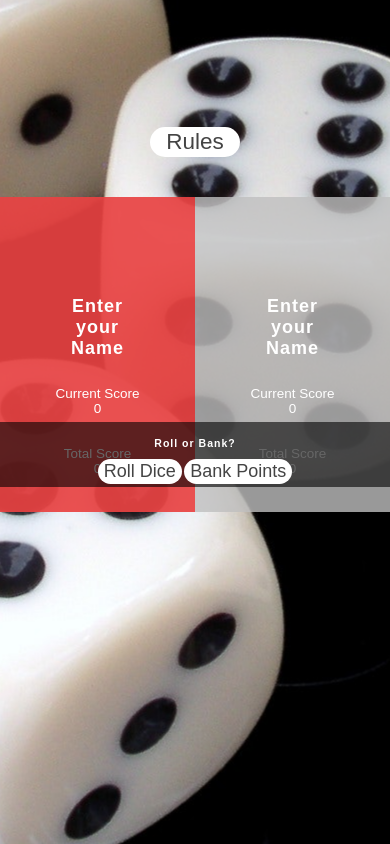
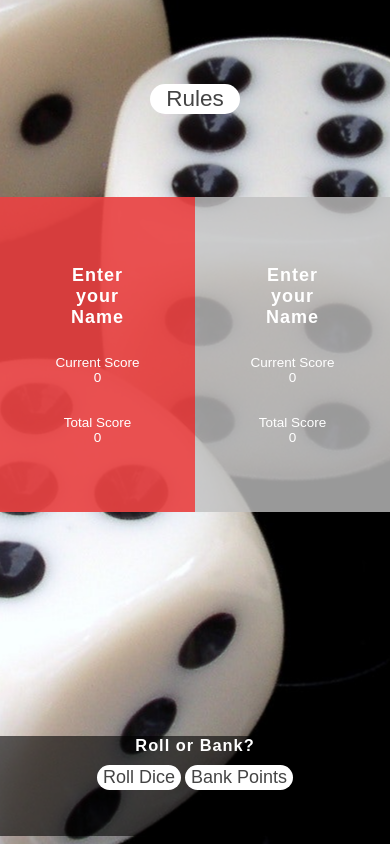
Before and after one commit to StephenB92/dice-game, a plain HTML site: page index.html in a window 390 px wide. Drawn offline with Linux system fonts and the light colour scheme; a web font is replaced by a local one.

Commit message:
Finalise media queries. Update README.md with deployment and testing sections.

```diff
--- a/assets/css/style.css
+++ b/assets/css/style.css
@@ -20,7 +20,7 @@ body {
 main {
     position: relative;
     width: 100%;
-    height: 50%;
+    /* height: 50%; */
     top: 25%;
     background-color: rgba(192, 192, 192, 0.8);
     border-radius: 100px;
@@ -33,7 +33,7 @@ From Zero to Expert", Modal Window Section for Code used to create and style the
 "rules" modal window */
 
 .show-rules {
-    top: 15%;
+    top: 10%;
     position: absolute;
     left: 50%;
     transform: translateX(-50%);
@@ -113,7 +113,6 @@ From Zero to Expert", Modal Window Section for Code used to create and style the
     text-align: center;
     font-size: 2rem;
     letter-spacing: 1px;
-    margin-top: 7rem;
     margin-bottom: 3rem;
     cursor: pointer;
 }
@@ -149,7 +148,6 @@ From Zero to Expert", Modal Window Section for Code used to create and style the
 
 .player-total {
     font-size: 1.5rem;
-    margin-bottom: auto;
     text-align: center;
 }
 
@@ -212,10 +210,8 @@ From Zero to Expert", Modal Window Section for Code used to create and style the
     display: inline-block;
     text-align: center;
     width: 100%;
-    height: 150px;
-    padding-top: 15px;
-    position: absolute;
-    bottom: 16.2%;
+    bottom: 1%;
+    position: fixed;
 }
 
 .controls h3 {
@@ -242,6 +238,10 @@ From Zero to Expert", Modal Window Section for Code used to create and style the
 /* Media Queries for screens smaller than 680px */
 
 @media screen and (max-width: 680px) {
+    html {
+        font-size: 10px;
+    }
+
     .button {
         font-size: 1.5rem;
     }
@@ -251,18 +251,19 @@ From Zero to Expert", Modal Window Section for Code used to create and style the
     }
 
     .dice {
-        height: 8rem;
+        height: 10rem;
         top: 25%;
     }
 
     .controls {
-        bottom: 16.2%;
+        height: 100px;
+        font-size: 14px;
     }
 }
 
-/* Media Queries for screens smaller than 440px */
+/* Media Queries for screens smaller than 540px */
 
-@media screen and (max-width: 440px) {
+@media screen and (max-width: 540px) {
     html {
         font-size: 9px;
     }
@@ -281,13 +282,8 @@ From Zero to Expert", Modal Window Section for Code used to create and style the
     }
 
     .dice {
-        height: 8rem;
+        /* height: 8rem; */
         top: 33%;
-    }
-
-    .controls {
-        top: 50%;
-        height: 50px;
     }
 
     .button-new {
--- a/index.html
+++ b/index.html
@@ -19,8 +19,8 @@
 
     <main>
         <section class="player player-0 active-player">
-            <h2 class="player-name">
-                <div class="input-name-1">Enter your<br>Name</div>
+            <h2 class="player-name input-name-1">
+                Enter your<br>Name
             </h2>
             <div class="player-score">
                 <p>Current Score</p>
@@ -32,8 +32,8 @@
             </div>
         </section>
         <section class="player player-1">
-            <h2 class="player-name">
-                <div class="input-name-2">Enter your<br>Name</div>
+            <h2 class="player-name input-name-2">
+                Enter your<br>Name
             </h2>
             <div class="player-score">
                 <p>Current Score</p>
@@ -46,7 +46,15 @@
         </section>
     </main>
 
-    <!-- Central Section with Dice image, New Game button and Rules Modal -->
+    <!-- Section with Game Controls -->
+
+    <section class="controls">
+        <h3>Roll or Bank?</h3>
+        <button class="button button-roll">Roll Dice</button>
+        <button class="button button-bank">Bank Points</button>
+    </section>
+
+    <!-- Section with Dice image, New Game button and Rules Modal -->
 
     <section>
         <img src="assets/images/dice-1.png" alt="Playing Dice" class="dice hide" />
@@ -74,14 +82,6 @@
         </div>
         <div class="rules-overlay hide"></div>
     </section>
-
-    <!-- Section with Game Controls -->
-
-    <section class="controls">
-        <h3>Roll or Bank?</h3>
-        <button class="button button-roll">Roll Dice</button>
-        <button class="button button-bank">Bank Points</button>
-    </section>
 </body>
 
 </html>
```
Also changed, not shown: assets/javascript/script.js (line endings or trailing spaces), assets/screenshots/controls-footer.png (deleted), assets/screenshots/controls-screenshot.png (added), assets/screenshots/main-dice-screenshot.png (added), assets/screenshots/main-screenshot.png (added), assets/screenshots/rules-button-screenshot.png (added), assets/screenshots/rules-modal-screenshot.png (renamed from assets/screenshots/rules-modal.png), assets/testing-screenshots/css-validator-results.png (added), assets/testing-screenshots/desktop-lighthouse-results.png (added), assets/testing-screenshots/html-validator-results.png (added), assets/testing-screenshots/mobile-lighthouse-results.png (added), 1 other file.
